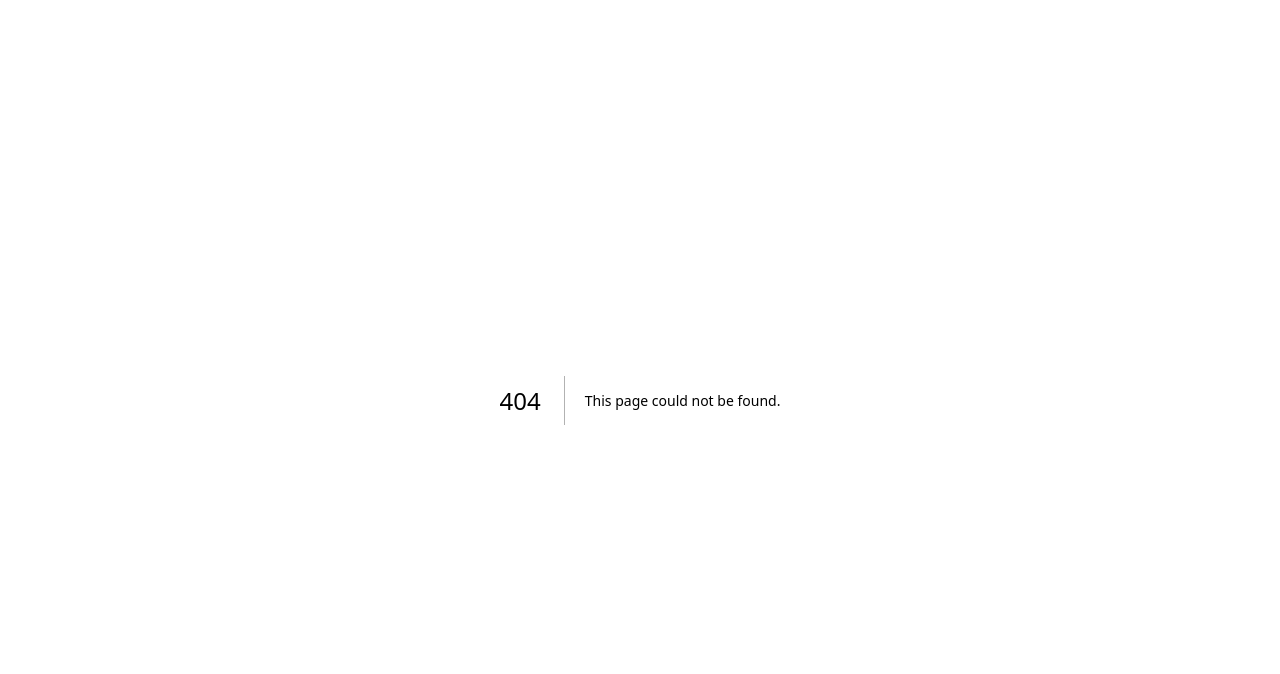
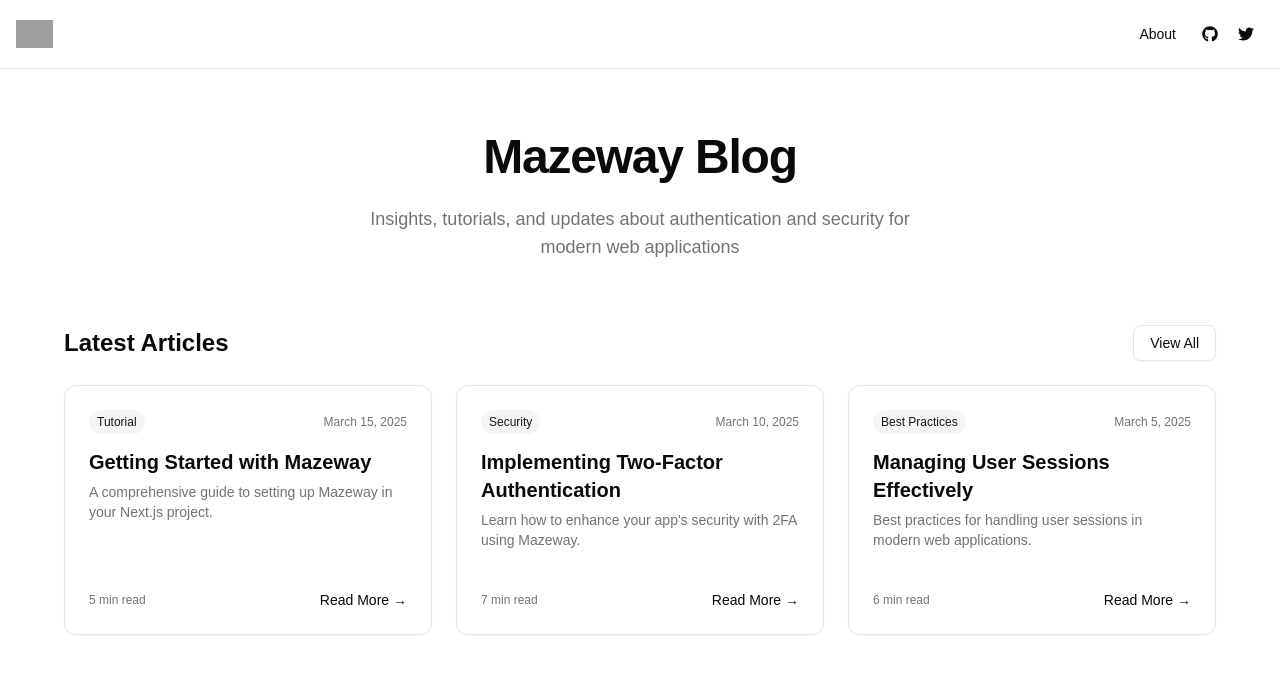
Before and after one commit to mazeincoding/mazeway-www, a Next.js app: page /blog in a window 1280 px wide. Before the commit this address had no page. Shown: the top 674 px of the page. Built offline with nearby package versions, Linux system fonts and the light colour scheme; grey boxes are pictures that could not be loaded.

Commit message:
better SEO

```diff
--- a/src/app/about/page.tsx
+++ b/src/app/about/page.tsx
@@ -4,9 +4,9 @@
 import { Metadata } from "next";
 
 export const metadata: Metadata = {
-  title: "About - Mazeway Auth",
+  title: "About - Mazeway",
   description:
-    "Learn about Mazeway Auth - a security-first developer building authentication that belongs in your project, not in node_modules.",
+    "Learn about Mazeway - a security-first developer building authentication that belongs in your project, not in node_modules.",
 };
 
 export default function AboutPage() {
--- /dev/null
+++ b/src/app/blog/page.tsx
@@ -0,0 +1,114 @@
+import type { Metadata } from "next";
+import Link from "next/link";
+import { Header } from "@/components/header";
+import { Button } from "@/components/ui/button";
+import {
+  Card,
+  CardContent,
+  CardDescription,
+  CardFooter,
+  CardHeader,
+  CardTitle,
+} from "@/components/ui/card";
+
+export const metadata: Metadata = {
+  title: "Blog - Mazeway",
+  description:
+    "Latest articles, tutorials, and updates about Mazeway and web authentication.",
+};
+
+// Mock blog post data - replace with your actual data fetching logic
+const blogPosts = [
+  {
+    id: 1,
+    title: "Getting Started with Mazeway",
+    description:
+      "A comprehensive guide to setting up Mazeway in your Next.js project.",
+    date: "March 15, 2025",
+    readTime: "5 min read",
+    slug: "getting-started",
+    category: "Tutorial",
+  },
+  {
+    id: 2,
+    title: "Implementing Two-Factor Authentication",
+    description:
+      "Learn how to enhance your app's security with 2FA using Mazeway.",
+    date: "March 10, 2025",
+    readTime: "7 min read",
+    slug: "implementing-2fa",
+    category: "Security",
+  },
+  {
+    id: 3,
+    title: "Managing User Sessions Effectively",
+    description:
+      "Best practices for handling user sessions in modern web applications.",
+    date: "March 5, 2025",
+    readTime: "6 min read",
+    slug: "managing-sessions",
+    category: "Best Practices",
+  },
+];
+
+export default function BlogPage() {
+  return (
+    <div className="flex flex-col min-h-screen">
+      <Header />
+      <main className="flex-grow flex flex-col gap-16 px-4 py-16 md:px-8">
+        {/* Hero Section */}
+        <div className="flex items-center justify-center">
+          <div className="flex flex-col gap-6 max-w-3xl mx-auto text-center">
+            <h1 className="text-4xl md:text-5xl font-bold tracking-tight">
+              Mazeway Blog
+            </h1>
+            <p className="text-lg text-muted-foreground max-w-xl mx-auto">
+              Insights, tutorials, and updates about authentication and security
+              for modern web applications
+            </p>
+          </div>
+        </div>
+
+        {/* Latest Articles */}
+        <div className="max-w-6xl mx-auto w-full">
+          <div className="flex justify-between items-center mb-6">
+            <h2 className="text-2xl font-bold">Latest Articles</h2>
+            <Button variant="outline" asChild>
+              <Link href="/blog/archive">View All</Link>
+            </Button>
+          </div>
+
+          <div className="grid grid-cols-1 md:grid-cols-2 lg:grid-cols-3 gap-6">
+            {blogPosts.map((post) => (
+              <Card
+                key={post.id}
+                className="flex flex-col h-full hover:shadow-md transition-shadow"
+              >
+                <CardHeader>
+                  <div className="flex justify-between items-center mb-2">
+                    <span className="text-xs font-medium px-2 py-1 rounded-full bg-secondary text-secondary-foreground">
+                      {post.category}
+                    </span>
+                    <span className="text-xs text-muted-foreground">
+                      {post.date}
+                    </span>
+                  </div>
+                  <CardTitle className="text-xl">{post.title}</CardTitle>
+                  <CardDescription>{post.description}</CardDescription>
+                </CardHeader>
+                <CardFooter className="mt-auto pt-4 flex justify-between items-center">
+                  <span className="text-xs text-muted-foreground">
+                    {post.readTime}
+                  </span>
+                  <Button variant="ghost" className="p-0 h-auto" asChild>
+                    <Link href={`/blog/${post.slug}`}>Read More →</Link>
+                  </Button>
+                </CardFooter>
+              </Card>
+            ))}
+          </div>
+        </div>
+      </main>
+    </div>
+  );
+}
--- a/src/app/contact/layout.tsx
+++ b/src/app/contact/layout.tsx
@@ -1,7 +1,7 @@
 import type { Metadata } from "next";
 
 export const metadata: Metadata = {
-  title: "Contact - Mazeway Auth",
+  title: "Contact - Mazeway",
   description:
     "Get in touch about implementing enterprise-grade authentication in your Next.js application.",
 };
--- a/src/app/layout.tsx
+++ b/src/app/layout.tsx
@@ -15,7 +15,7 @@
 });
 
 export const metadata: Metadata = {
-  title: "Mazeway Auth - Own Your Authentication Code",
+  title: "Mazeway - Own Your Authentication Code",
   description:
     "Authentication should live in your project, not in node_modules. A complete, production-ready auth foundation you can build on - think shadcn/ui for auth, but with enterprise features built-in.",
   keywords: [
@@ -34,7 +34,7 @@
     canonical: "/",
   },
   openGraph: {
-    title: "Mazeway Auth - Own Your Authentication Code",
+    title: "Mazeway - Own Your Authentication Code",
     description:
       "Authentication should live in your project, not in node_modules. A complete auth foundation you can truly own and customize, with enterprise features built-in.",
     type: "website",
@@ -44,13 +44,13 @@
         url: "/og-image.jpg",
         width: 1200,
         height: 630,
-        alt: "Mazeway Auth - Own Your Authentication Code",
+        alt: "Mazeway - Own Your Authentication Code",
       },
     ],
   },
   twitter: {
     card: "summary_large_image",
-    title: "Mazeway Auth - Own Your Authentication Code",
+    title: "Mazeway - Own Your Authentication Code",
     description:
       "Authentication should live in your project, not in node_modules. A complete auth foundation you can truly own and customize.",
     images: ["/og-image.jpg"],
@@ -71,7 +71,7 @@
             __html: JSON.stringify({
               "@context": "https://schema.org",
               "@type": "SoftwareApplication",
-              name: "Mazeway Auth",
+              name: "Mazeway",
               applicationCategory: "DeveloperApplication",
               operatingSystem: "Any",
               offers: {
--- a/src/app/page.tsx
+++ b/src/app/page.tsx
@@ -6,7 +6,7 @@
 import { Services } from "@/components/services";
 
 export const metadata: Metadata = {
-  title: "Mazeway Auth - Own Your Authentication Code",
+  title: "Mazeway - Own Your Authentication Code",
   description:
     "Authentication should live in your project, not in node_modules. A complete, production-ready auth foundation you can build on.",
 };
```
